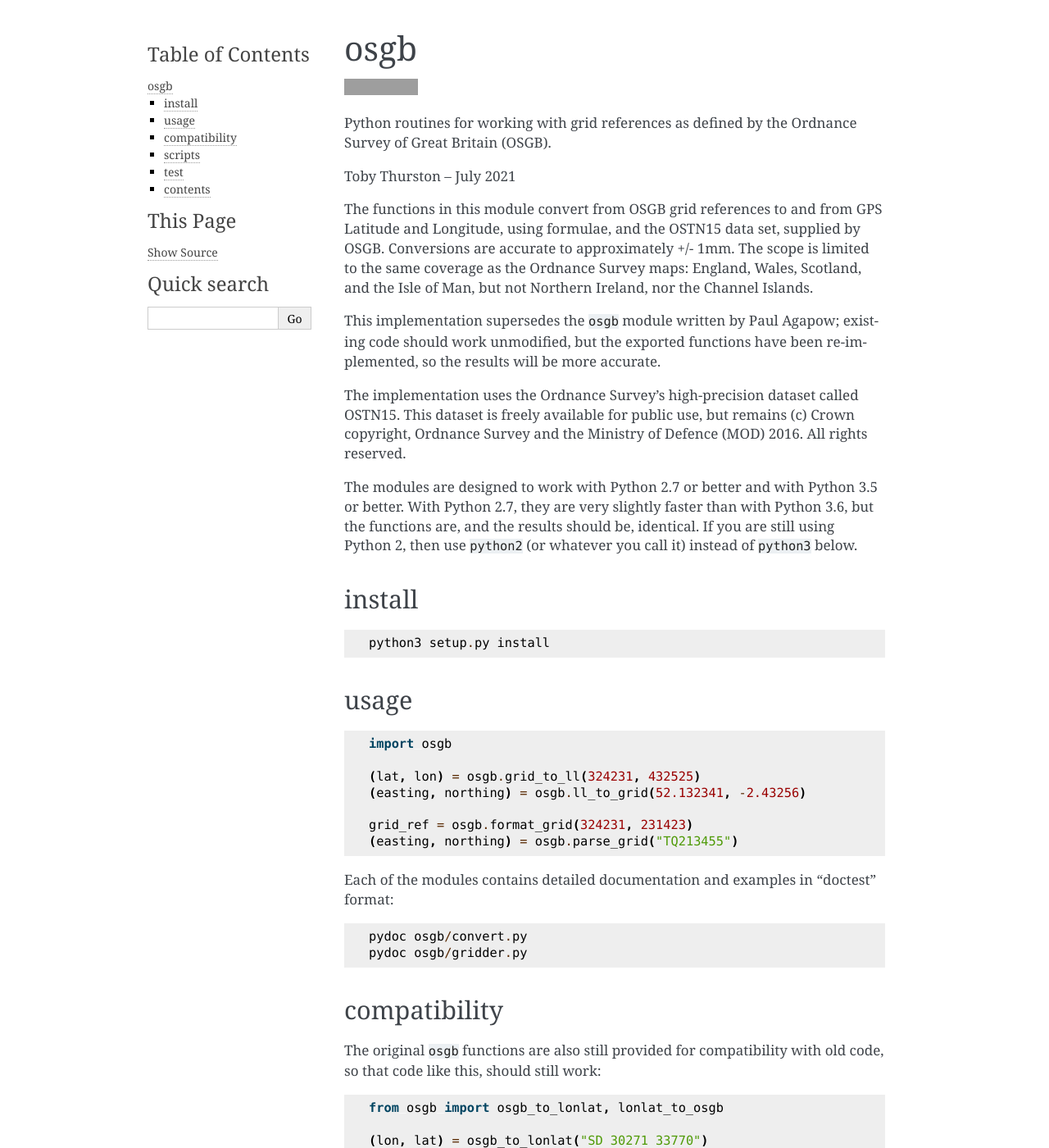
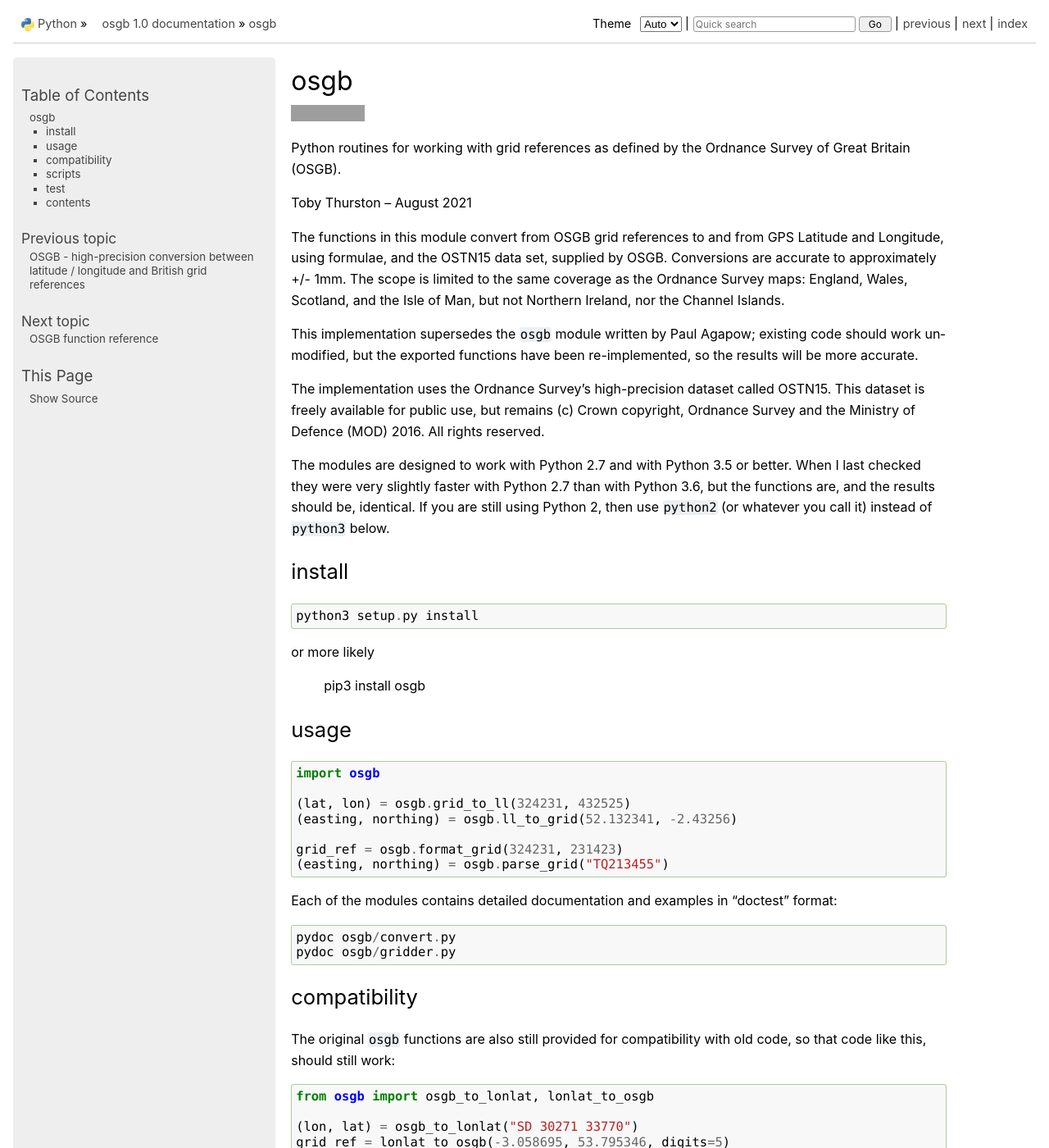
Before and after one commit to thruston/grid-banger, a Sphinx documentation site: the page built from docs/readme_link.rst, in a window 1280 px wide and 1400 px high. Shown: the whole window at 82% size. Built offline with Sphinx 7.4.7, drawn with Linux system fonts in a browser that asks for light colours; some of the changed text lies outside the part shown; grey boxes are pictures that could not be loaded.

Commit message:
Improve documentation

```diff
--- a/README.rst
+++ b/README.rst
@@ -1,12 +1,12 @@
 osgb
 ====
 
-.. image:: https://travis-ci.org/thruston/grid-banger.svg?branch=master
-    :target: https://travis-ci.org/thruston/grid-banger
+.. image:: https://github.com/thruston/grid-banger/actions/workflows/python-app.yml/badge.svg
+    :target: https://github.com/thruston/grid-banger/actions/workflows/python-app.yml
 
 Python routines for working with grid references as defined by the Ordnance Survey of Great Britain (OSGB).
 
-Toby Thurston -- July 2021
+Toby Thurston -- August 2021
 
 The functions in this module convert from OSGB grid references to and from GPS
 Latitude and Longitude, using formulae, and the OSTN15 data set, supplied by
@@ -23,10 +23,11 @@
 remains (c) Crown copyright, Ordnance Survey and the Ministry of Defence
 (MOD) 2016. All rights reserved.
 
-The modules are designed to work with Python 2.7 or better and with Python 3.5
-or better. With Python 2.7, they are very slightly faster than with Python 3.6, but
-the functions are, and the results should be, identical.  If you are still using Python 2,
-then use ``python2`` (or whatever you call it) instead of ``python3`` below.
+The modules are designed to work with Python 2.7 and with Python 3.5 or better.
+When I last checked they were very slightly faster with Python 2.7 than with
+Python 3.6, but the functions are, and the results should be, identical.  If
+you are still using Python 2, then use ``python2`` (or whatever you call it)
+instead of ``python3`` below.
 
 install
 -------
@@ -34,6 +35,10 @@
 ::
 
     python3 setup.py install
+
+or more likely
+
+    pip3 install osgb
 
 usage
 -----
@@ -124,22 +129,24 @@
 
 You can run ``python -m doctest`` against the main modules.
 
-You can also run the ``test/test_ostn_standard_points....`` routines to check that there are no errors
+You can also run the ``osgb/test/test_ostn_standard_points....`` routines to check that there are no errors
 converting the forty standard points given by the OSGB.
 
 ::
 
     python3 -m doctest osgb/convert.py
     python3 -m doctest osgb/gridder.py
-    python3 test/test_ostn_standard_points_to_grid.py
-    python3 test/test_ostn_standard_points_to_ll.py
-    python3 test/test_some_more_places.py
+    python3 osgb/test/test_ostn_standard_points_to_grid.py
+    python3 osgb/test/test_ostn_standard_points_to_ll.py
+    python3 osgb/test/test_some_more_places.py
 
 or, if you have pytest installed, you can do that in one go with
 
 ::
 
     python3 -m pytest --doctest-modules
+
+These tests are automatically run on Github against the currently supported range of Python versions.
 
 You can also run ``test/bench_mark.py`` to see how fast you can go on your system.
 
--- a/docs/conf.py
+++ b/docs/conf.py
@@ -17,7 +17,7 @@
 # -- Project information -----------------------------------------------------
 
 project = 'osgb'
-copyright = '2019, Toby Thurston'
+copyright = '2021, Toby Thurston'
 author = 'Toby Thurston'
 
 # The full version, including alpha/beta/rc tags
@@ -48,7 +48,7 @@
 # The theme to use for HTML and HTML Help pages.  See the documentation for
 # a list of builtin themes.
 #
-html_theme = 'alabaster'
+html_theme = 'python_docs_theme'
 
 # Add any paths that contain custom static files (such as style sheets) here,
 # relative to this directory. They are copied after the builtin static files,
```
Also changed, not shown: docs/API.rst (+6 -4 lines), 2 other files.
